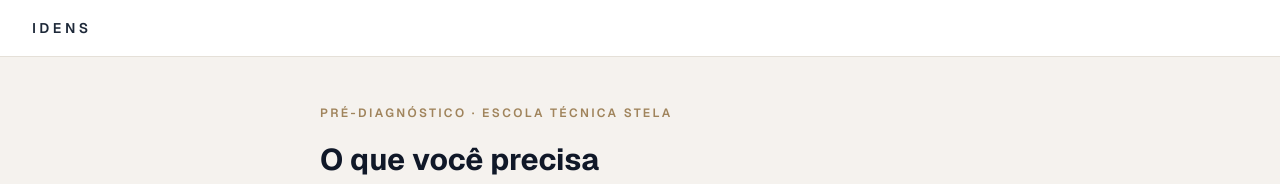
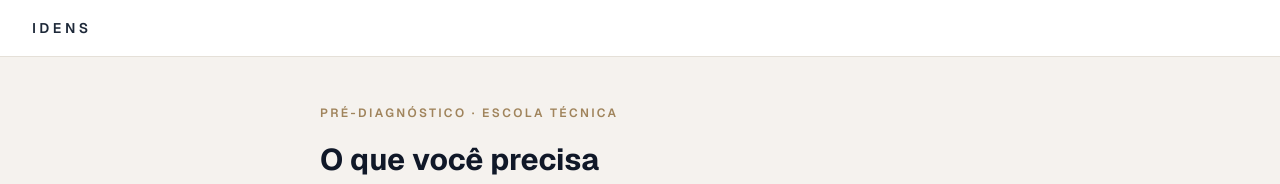
Before and after one commit to flaviamonteiros/form-esc-tec, a Next.js app: page / in a window 1280 px wide. Shown: the top 184 px of the page. Built offline with nearby package versions, Linux system fonts and the light colour scheme.

Commit message:
fix: remove nome "Stela" das referências à escola técnica
Co-Authored-By: G4 OS <g4os@g4business.com>

```diff
--- a/app/layout.tsx
+++ b/app/layout.tsx
@@ -13,7 +13,7 @@ const geistMono = Geist_Mono({
 });
 
 export const metadata: Metadata = {
-  title: "Diagnóstico de IA — Escola Técnica Stela",
+  title: "Diagnóstico de IA — Escola Técnica",
   description: "Formulário de pré-diagnóstico para o programa de uso de Inteligência Artificial.",
 };
 
--- a/app/page.tsx
+++ b/app/page.tsx
@@ -248,7 +248,7 @@ export default function Home() {
       <div className="max-w-2xl mx-auto px-4 py-12">
         {/* Hero */}
         <div className="mb-10">
-          <SectionLabel>Pré-diagnóstico · Escola Técnica Stela</SectionLabel>
+          <SectionLabel>Pré-diagnóstico · Escola Técnica</SectionLabel>
           <h1 className="text-3xl font-bold text-gray-900 leading-tight mb-3">
             O que você precisa<br />
             <span className="text-[#A0845C]">resolver.</span>
@@ -424,7 +424,7 @@ export default function Home() {
         </form>
 
         <p className="text-xs text-gray-400 text-center mt-10 pb-8">
-          Escola Técnica Stela · Diagnóstico de IA 2026
+          Escola Técnica · Diagnóstico de IA 2026
         </p>
       </div>
     </main>
```
